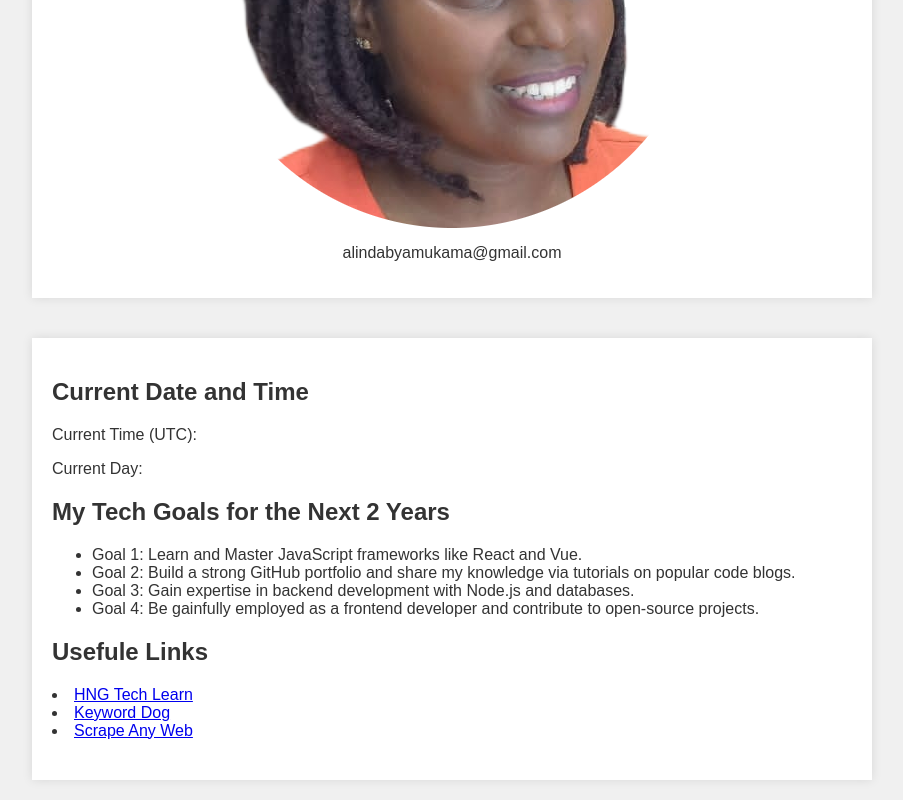
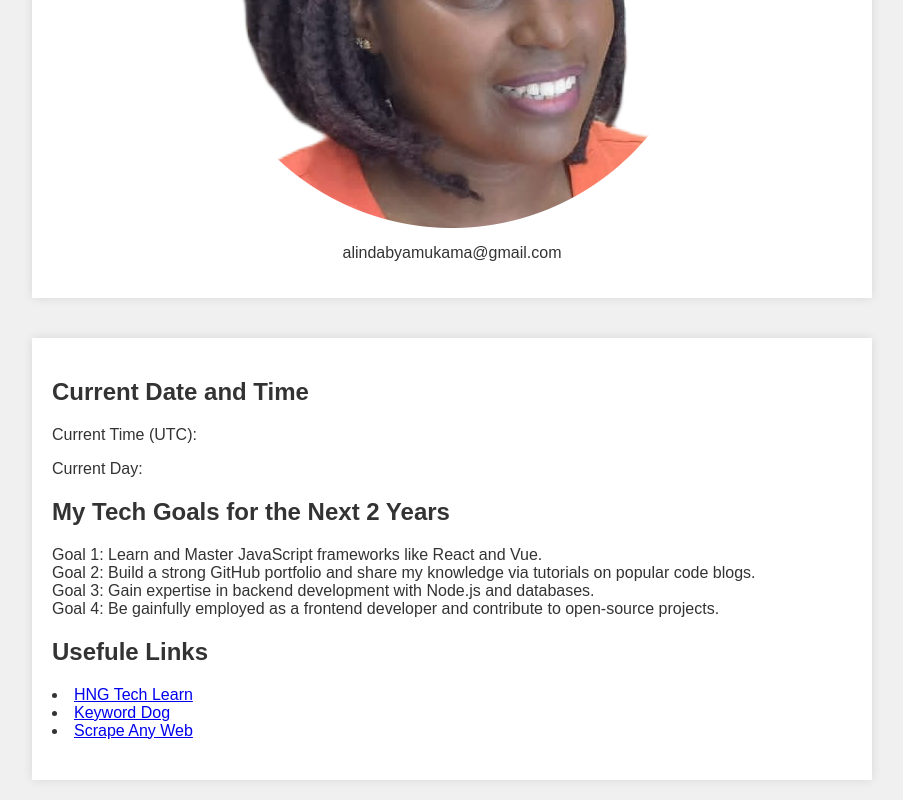
Before and after one commit to alindaByamukama/personal-website-hng, a plain HTML site: page index.html in a window 1280 px wide. Shown: the part 402-1202 px from the top of the page, without its empty margins (188-1091 px from the left). Drawn offline with Linux system fonts and the light colour scheme; files that its build step writes are made by us from their sources.

Commit message:
add main sections unordered list styles

```diff
--- a/assets/styles.css
+++ b/assets/styles.css
@@ -33,3 +33,8 @@ header h1, header p {
 main section {
     margin: 20px 0;
 }
+
+main section ul {
+    list-style: none;
+    padding: 0;
+}
```
